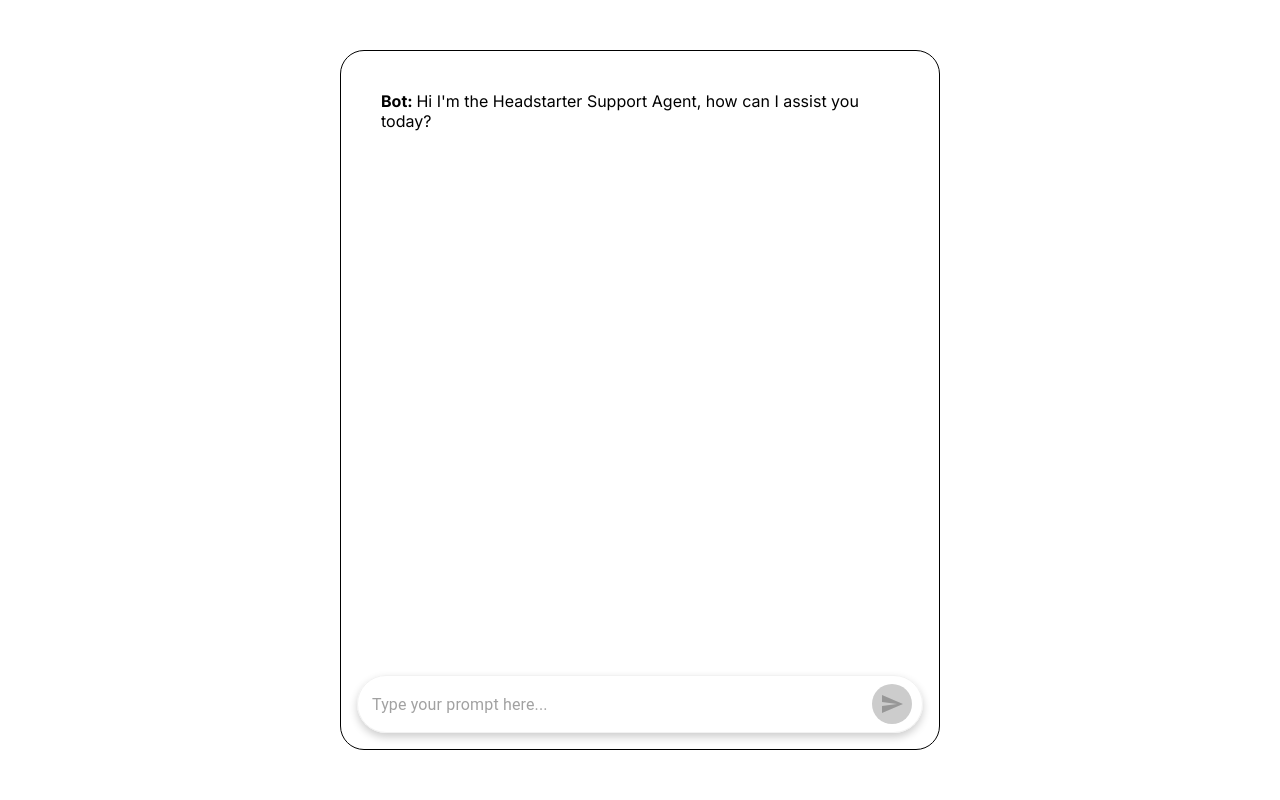
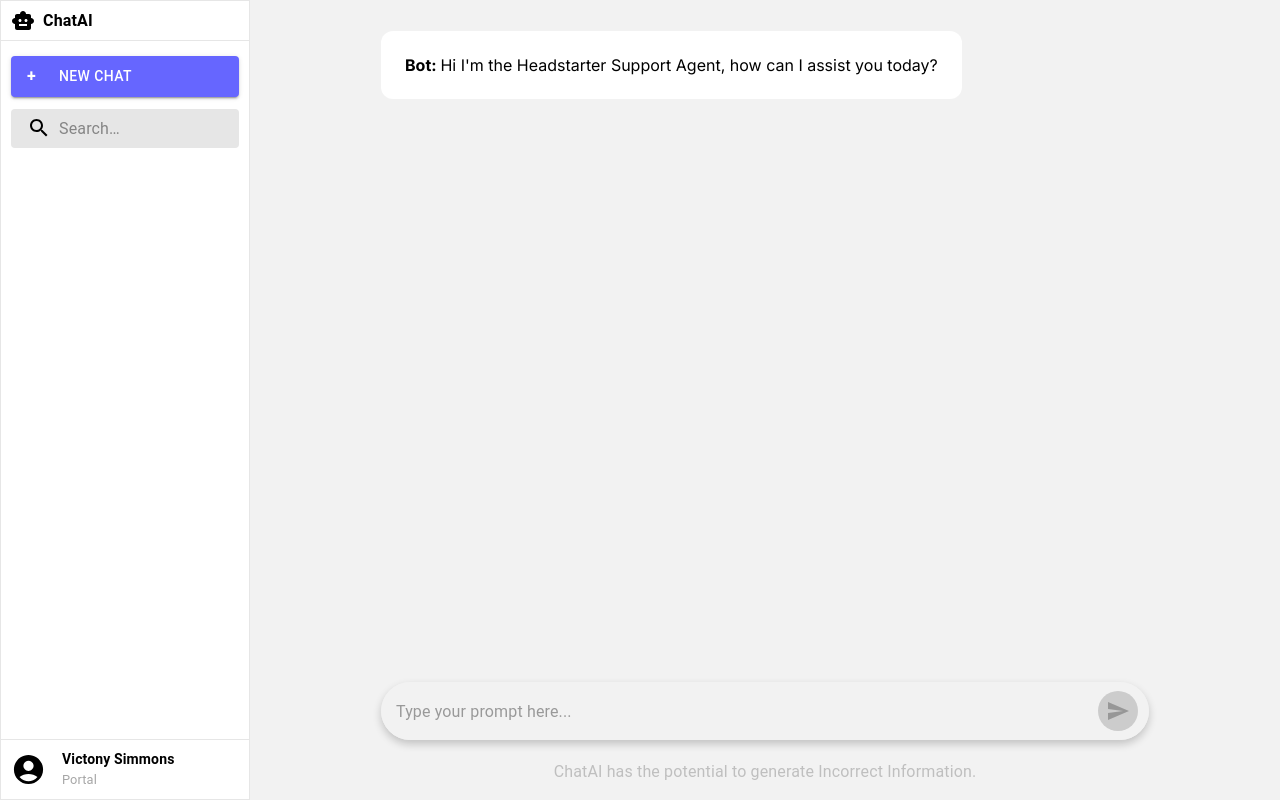
Before and after one commit to MuminaA/Customer-support-ai, a Next.js app: page / in a window 1280 px wide. Built offline with nearby package versions, Linux system fonts and the light colour scheme.

Commit message:
better front-end design created

```diff
--- a/app/page.js
+++ b/app/page.js
@@ -1,8 +1,13 @@
 "use client";
 // import Image from "next/image";
 import { useState, useRef, useEffect } from "react";
-import { Box, Stack, TextField, Button } from "@mui/material";
+import { Box, Stack, TextField, Button, Typography } from "@mui/material";
 import SendIcon from "@mui/icons-material/Send";
+import { styled, alpha } from "@mui/material/styles";
+import InputBase from "@mui/material/InputBase";
+import SearchIcon from "@mui/icons-material/Search";
+import SmartToyIcon from "@mui/icons-material/SmartToy";
+import AccountCircleIcon from "@mui/icons-material/AccountCircle";
 
 export default function Home() {
   const [messages, setMessages] = useState([
@@ -22,6 +27,48 @@
   useEffect(() => {
     scrollToBottom();
   }, [messages]);
+
+  const Search = styled("div")(({ theme }) => ({
+    position: "relative",
+    borderRadius: theme.shape.borderRadius,
+    backgroundColor: " #e6e6e6",
+    // "&:hover": {
+    //   backgroundColor: '#f2f2f2',
+    // },
+    // marginLeft: 0,
+    // width: "100%",
+    // [theme.breakpoints.up("sm")]: {
+    //   marginLeft: theme.spacing(1),
+    //   width: "auto",
+    // },
+  }));
+
+  const SearchIconWrapper = styled("div")(({ theme }) => ({
+    padding: theme.spacing(0, 2),
+    height: "100%",
+    position: "absolute",
+    pointerEvents: "none",
+    display: "flex",
+    alignItems: "center",
+    justifyContent: "center",
+  }));
+
+  const StyledInputBase = styled(InputBase)(({ theme }) => ({
+    color: "inherit",
+    width: "100%",
+    "& .MuiInputBase-input": {
+      padding: theme.spacing(1, 1, 1, 0),
+      // vertical padding + font size from searchIcon
+      paddingLeft: `calc(1em + ${theme.spacing(4)})`,
+      // transition: theme.transitions.create("width"),
+      // [theme.breakpoints.up("sm")]: {
+      //   width: "12ch",
+      //   "&:focus": {
+      //     width: "20ch",
+      //   },
+      // },
+    },
+  }));
 
   const [message, setMessage] = useState("");
 
@@ -71,18 +118,108 @@
       width="100vw"
       height="100vh"
       display="flex"
+      // flexDirection="column"
+      // justifyContent="center"
+      alignItems="center"
+      // backgroundColor="yellow"
+    >
+      <Stack
+        height="100vh"
+        width="250px"
+        border="1px solid #e6e6e6"
+        // backgroundColor="red"
+        display="flex"
+        flexDirection="column"
+      >
+        <Stack
+          height="40px"
+          display="flex"
+          alignItems="center"
+          flexDirection="row"
+          borderBottom="1px solid #e6e6e6"
+          gap={1}
+          padding="0 10px"
+          // backgroundColor="blue"
+        >
+          <SmartToyIcon />
+          <Typography fontWeight="bold">ChatAI</Typography>
+        </Stack>
+        <Stack
+          display="flex"
+          gap={1.5}
+          margin="15px 10px"
+          // backgroundColor="purple"
+          flexGrow={1}
+        >
+          <Button
+            variant="contained"
+            sx={{
+              backgroundColor: "#6666ff",
+              display: "flex",
+              justifyContent: "flex-start",
+              padding: "8px 16px",
+              width: "100%",
+              "&:hover": {
+                backgroundColor: "#8080ff",
+              },
+            }}
+          >
+            <Typography fontWeight="bold" marginRight="23px">
+              +
+            </Typography>{" "}
+            New chat
+          </Button>
+          <Search>
+            <SearchIconWrapper>
+              <SearchIcon />
+            </SearchIconWrapper>
+            <StyledInputBase
+              placeholder="Search…"
+              inputProps={{ "aria-label": "search" }}
+            />
+          </Search>
+        </Stack>
+        <Stack
+          // backgroundColor="yellow"
+          height="60px"
+          borderTop="1px solid #e6e6e6"
+          display="flex"
+          flexDirection="row"
+          alignItems="center"
+          gap={2}
+          paddingLeft="10px"
+        >
+          <AccountCircleIcon fontSize="large" />
+          <Stack>
+            <Typography fontWeight="bold" fontSize="">
+              Victony Simmons
+            </Typography>
+            <Typography fontSize=".8rem" color='#a6a6a6'>Portal</Typography>
+          </Stack>
+        </Stack>
+      </Stack>
+      <Stack
+        // width="100vh"
+        flex={1}
+        height="100vh"
+        display="flex"
         flexDirection="column"
         justifyContent="center"
         alignItems="center"
+        backgroundColor="#f2f2f2"
       >
         <Stack
           direction="column"
-        width="600px"
-        height="700px"
-        border="1px solid black"
+          width="800px"
+          // height="700px"
+          // width="100vh"
+          height="100vh"
+          marginTop="15px"
+          // border="1px solid black"
           p={2}
           spacing={3}
           sx={{ borderRadius: 6 }}
+          // backgroundColor="red"
         >
           <Stack
             direction="column"
@@ -100,13 +237,9 @@
                 }
               >
                 <Box
-                // bgcolor={
-                //   message.role === "assistant"
-                //     ? "primary.main"
-                //     : "secondary.main"
-                // }
+                  bgcolor={message.role === "assistant" ? "white" : "#ffe6cc"}
                   color="black"
-                borderRadius={16}
+                  borderRadius={3}
                   p={3}
                 >
                   <strong>
@@ -118,6 +251,7 @@
             ))}
             <div ref={messagesEndRef} />
           </Stack>
+          <Stack>
             <Stack
               display="flex"
               justifyContent="center"
@@ -169,6 +303,11 @@
                 <SendIcon />
               </Button>
             </Stack>
+            <Typography display='flex' justifyContent='center' marginTop='20px' color='#bfbfbf'>
+              ChatAI has the potential to generate Incorrect Information.
+            </Typography>
+          </Stack>
+        </Stack>
       </Stack>
     </Box>
   );
```
Lines whose indentation alone changed are shown as unchanged.
